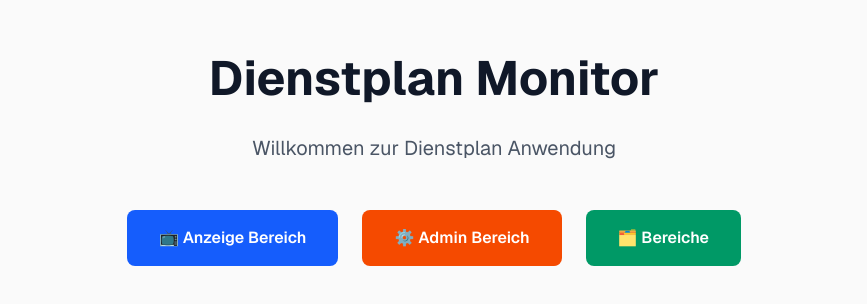
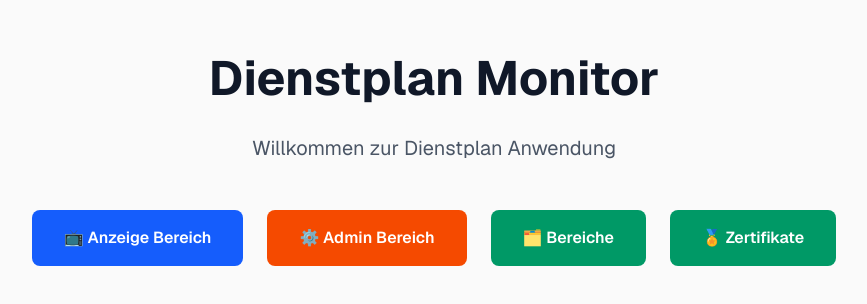
Before and after one commit to Felle26/dpshow-v2, a Next.js app: page / in a window 1280 px wide. Shown: the part 240-544 px from the top of the page, without its empty margins (206-1073 px from the left). Built offline with nearby package versions, Linux system fonts and the light colour scheme.

Commit message:
feat: Add link to Zertifikate section in the homepage

```diff
--- a/app/page.tsx
+++ b/app/page.tsx
@@ -32,6 +32,12 @@ export default function Home() {
           >
             🗂️ Bereiche
           </Link>
+          <Link
+            href="/belehrung"
+            className="px-8 py-4 bg-emerald-600 hover:bg-emerald-700 text-white font-semibold rounded-lg transition-colors"
+          >
+            🏅 Zertifikate
+          </Link>
         </div>
       </div>
     </div>
```
